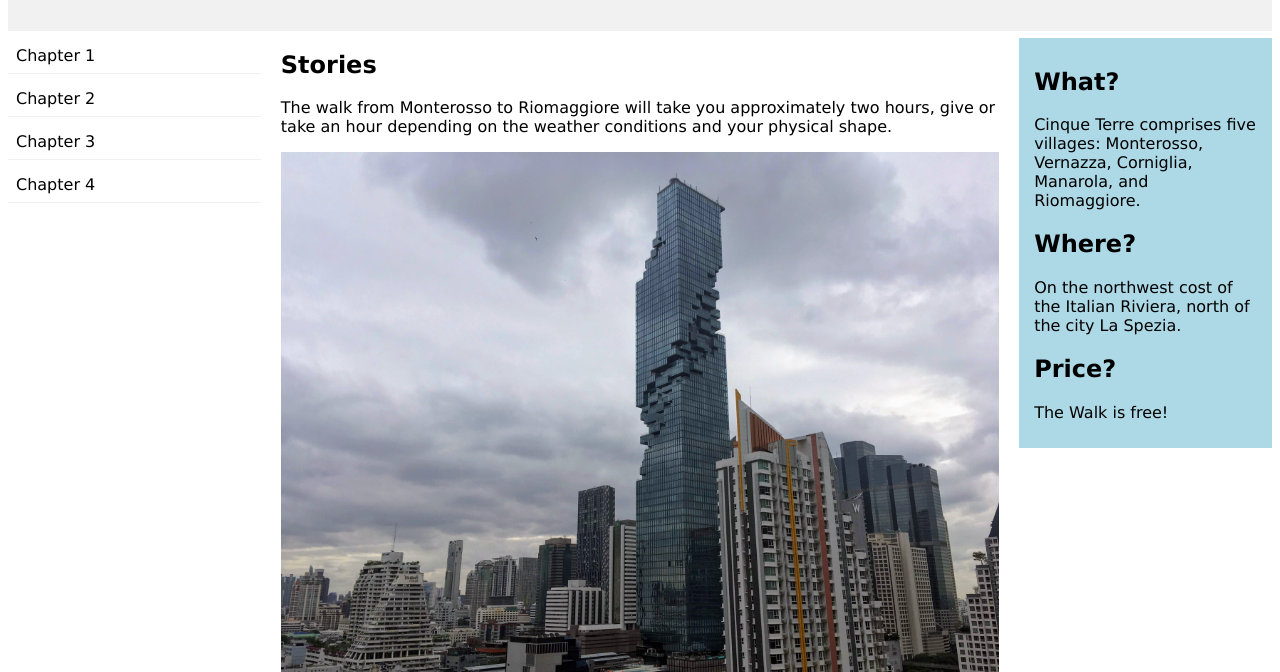
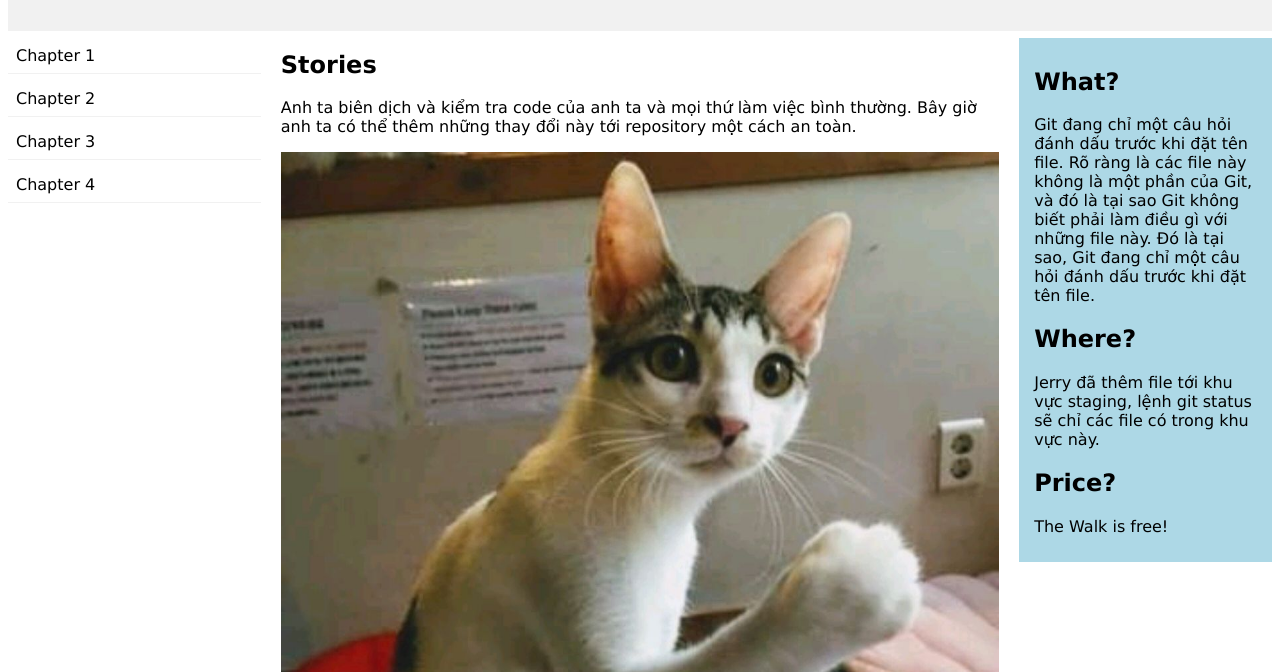
Before and after one commit to thinhhoduc/intern_horus, a plain HTML site: page home.html in a window 1280 px wide. Shown: the part 128-800 px from the top of the page. Drawn offline with Linux system fonts and the light colour scheme.

Commit message:
change web by Thinh

```diff
--- a/home.html
+++ b/home.html
@@ -22,15 +22,19 @@
 
   <div class="main">
     <h2>Stories</h2>
-    <p>The walk from Monterosso to Riomaggiore will take you approximately two hours, give or take an hour depending on the weather conditions and your physical shape.</p>
-    <img src="mahanakhon.jpeg" style="width:100%">
+    <p>Anh ta biên dịch và kiểm tra code của anh ta và mọi thứ làm việc bình thường. Bây giờ anh ta có thể thêm những thay đổi này tới repository một cách an toàn.</p>
+    <img src="000bo-lai-dam-cho-cai-gio.jpg" style="width:100%">
   </div>
 
   <div class="right">
     <h2>What?</h2>
-    <p>Cinque Terre comprises five villages: Monterosso, Vernazza, Corniglia, Manarola, and Riomaggiore.</p>
+    <p>
+      Git đang chỉ một câu hỏi đánh dấu trước khi đặt tên file. Rõ ràng là các file này không là một phần của Git,
+      và đó là tại sao Git không biết phải làm điều gì với những file này. Đó là tại sao,
+      Git đang chỉ một câu hỏi đánh dấu trước khi đặt tên file.
+    </p>
     <h2>Where?</h2>
-    <p>On the northwest cost of the Italian Riviera, north of the city La Spezia.</p>
+    <p>Jerry đã thêm file tới khu vực staging, lệnh git status sẽ chỉ các file có trong khu vực này.</p>
     <h2>Price?</h2>
     <p>The Walk is free!</p>
   </div>
```
Also changed, not shown: 000bo-lai-dam-cho-cai-gio.jpg (added).
